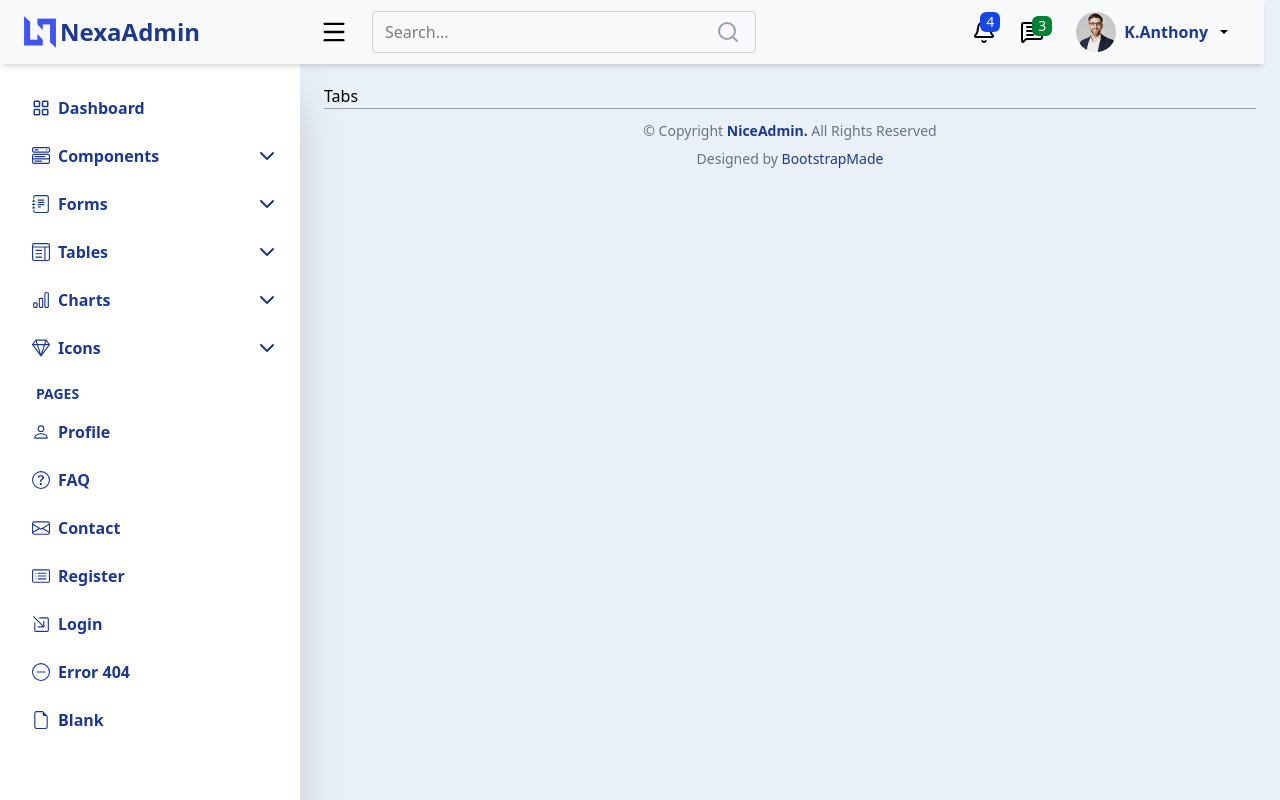
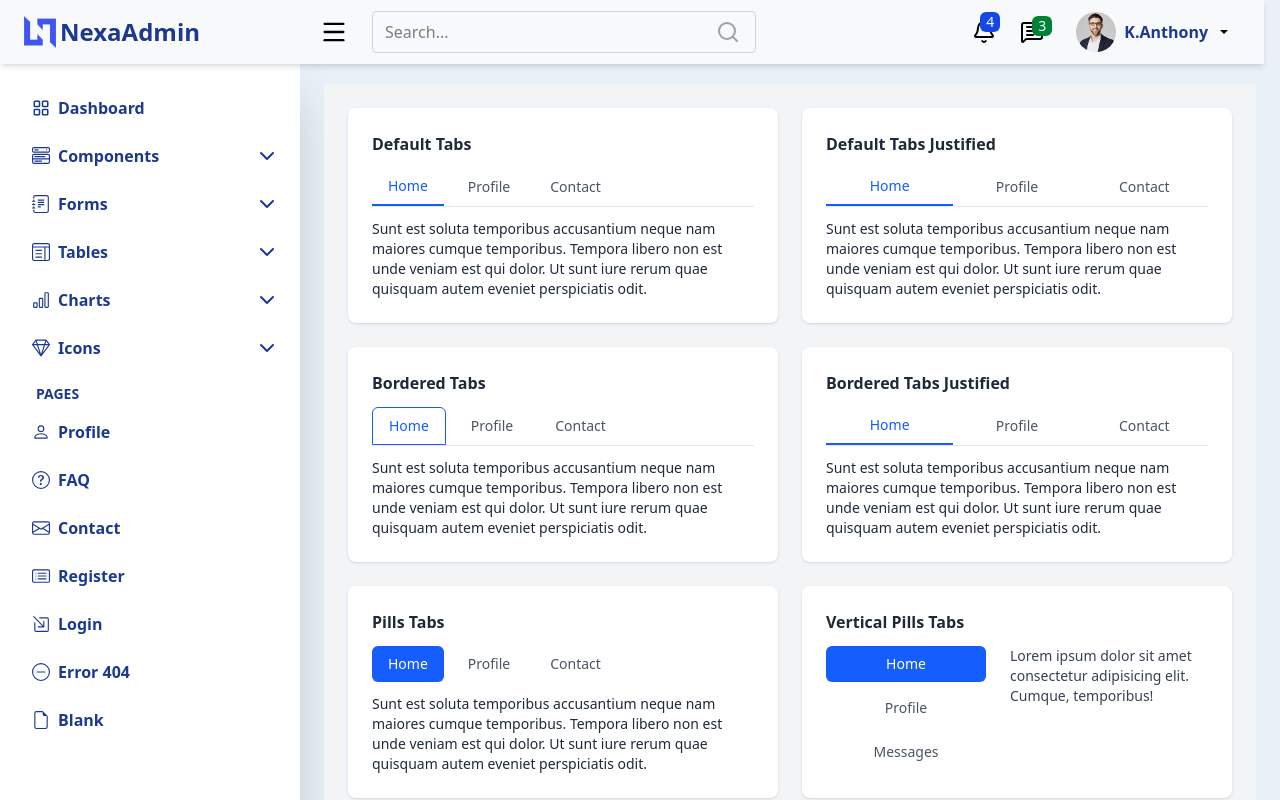
Before and after one commit to James-O/userAdmin, a React (Vite) app: page /tabs in a window 1280 px wide. Built offline with nearby package versions, Linux system fonts and the light colour scheme.

Commit message:
I worked on the tabs page and I updated the bages

```diff
--- a/src/components/dashboard/Dashboardss.jsx
+++ b/src/components/dashboard/Dashboardss.jsx
@@ -1,4 +1,4 @@
-import React, { useState, useEffect, useRef } from "react";
+import React from "react";
 import Chart from "react-apexcharts";
 import { Link } from "react-router-dom";
 import {
@@ -96,15 +96,7 @@ function Dashboardss() {
     },
   };
 
-  const [selected, setSelected] = useState("5");
-  const [isOpen, setIsOpen] = useState(false);
 
-  const sections = ["5", "10", "15", "20", "All"];
-
-  const handleSelect = (section) => {
-    setSelected(section);
-    setIsOpen(false);
-  };
 
   return (
     <div className="pb-15 w-full overflow-y-auto" id="dashboard">
--- a/src/components/dashboard/SearchableTable.jsx
+++ b/src/components/dashboard/SearchableTable.jsx
@@ -1,4 +1,4 @@
-import React, { useState } from "react";
+import React from "react";
 import { BsFillCaretDownFill, BsFillCaretUpFill, BsThreeDots } from "react-icons/bs";
 import Threedotmenu from "./Threedotmenu";
 
--- a/src/pages/Tabs.jsx
+++ b/src/pages/Tabs.jsx
@@ -1,8 +1,206 @@
-import React from 'react'
+import React, { useState } from "react";
 
- function Tabs() {
+export default function Tabs() {
+  // Utility for horizontal tab styles
+  const Tabs = ({ tabs, activeTab, setActiveTab, type }) => {
+    const base =
+      "px-4 py-2 text-sm font-medium cursor-pointer transition duration-200";
+    const styles = {
+      active: {
+        default: "border-b-2 border-blue-600 text-blue-600",
+        bordered: "border border-blue-600 text-blue-600 rounded-t-md",
+        pills: "bg-blue-600 text-white rounded-md",
+      },
+      inactive: {
+        default: "text-gray-600 hover:text-blue-600",
+        bordered: "border border-transparent text-gray-600 hover:text-blue-600",
+        pills: "text-gray-600 hover:bg-blue-100 rounded-md",
+      },
+    };
+
+    return (
+      <div
+        className={`flex flex-wrap gap-2 border-b border-gray-200 mb-3 ${
+          type === "pills" ? "border-none" : ""
+        }`}
+      >
+        {tabs.map((tab) => (
+          <button
+            key={tab}
+            onClick={() => setActiveTab(tab)}
+            className={`${base} ${
+              activeTab === tab ? styles.active[type] : styles.inactive[type]
+            }`}
+          >
+            {tab}
+          </button>
+        ))}
+      </div>
+    );
+  };
+
+  // Vertical Pills Component
+  const VerticalTabs = ({ tabs, activeTab, setActiveTab }) => (
+    <div className="flex flex-col sm:flex-row gap-6">
+      <div className="flex sm:flex-col flex-row sm:w-40 gap-2 sm:gap-2 w-full justify-between sm:justify-start">
+        {tabs.map((tab) => (
+          <button
+            key={tab}
+            onClick={() => setActiveTab(tab)}
+            className={`px-4 py-2 text-sm font-medium rounded-md ${
+              activeTab === tab
+                ? "bg-blue-600 text-white"
+                : "hover:bg-blue-100 text-gray-600"
+            }`}
+          >
+            {tab}
+          </button>
+        ))}
+      </div>
+      <div className="flex-1 text-sm text-gray-700">
+        {activeTab === "Home" && (
+          <p>
+            Lorem ipsum dolor sit amet consectetur adipisicing elit. Cumque,
+            temporibus!
+          </p>
+        )}
+        {activeTab === "Profile" && (
+          <p>
+            Doloremque obcaecati at, quas facilis porro placeat saepe fuga
+            delectus.
+          </p>
+        )}
+        {activeTab === "Messages" && (
+          <p>
+            Sapiente animi molestiae illo voluptas ad alias eveniet dolorum
+            deleniti.
+          </p>
+        )}
+      </div>
+    </div>
+  );
+
+  // States for all tab groups
+  const [defaultTab, setDefaultTab] = useState("Home");
+  const [defaultJustifiedTab, setDefaultJustifiedTab] = useState("Home");
+  const [borderedTab, setBorderedTab] = useState("Home");
+  const [borderedJustifiedTab, setBorderedJustifiedTab] = useState("Home");
+  const [pillsTab, setPillsTab] = useState("Home");
+  const [verticalPillsTab, setVerticalPillsTab] = useState("Home");
+
+  const tabContents = {
+    Home: "Sunt est soluta temporibus accusantium neque nam maiores cumque temporibus. Tempora libero non est unde veniam est qui dolor. Ut sunt iure rerum quae quisquam autem eveniet perspiciatis odit.",
+    Profile:
+      "Accusantium quibusdam perspiciatis qui qui omnis magnam. Officiis accusamus impedit molestias nostrum veniam. Qui amet ipsum iure.",
+    Contact:
+      "Tempora libero non est unde veniam est qui dolor. Ut sunt iure rerum quae quisquam autem eveniet perspiciatis odit. Fuga sequi sed ea saepe at unde.",
+  };
+
   return (
-    <div>Tabs</div>
-  )
+    <div className="p-6 bg-gray-100 min-h-screen text-gray-800 space-y-6">
+      {/* Responsive Grid for Tab Groups */}
+      <div className="grid grid-cols-1 md:grid-cols-2 gap-6">
+        {/* Default Tabs */}
+        <div className="bg-white p-6 rounded-lg shadow">
+          <h2 className="font-semibold mb-3">Default Tabs</h2>
+          <Tabs
+            tabs={["Home", "Profile", "Contact"]}
+            activeTab={defaultTab}
+            setActiveTab={setDefaultTab}
+            type="default"
+          />
+          <p className="text-sm">{tabContents[defaultTab]}</p>
+        </div>
+
+        {/* Default Tabs Justified */}
+        <div className="bg-white p-6 rounded-lg shadow">
+          <h2 className="font-semibold mb-3">Default Tabs Justified</h2>
+          <div className="flex justify-between border-b border-gray-200 mb-3">
+            {["Home", "Profile", "Contact"].map((tab) => (
+              <button
+                key={tab}
+                onClick={() => setDefaultJustifiedTab(tab)}
+                className={`w-full px-4 py-2 text-sm font-medium ${
+                  defaultJustifiedTab === tab
+                    ? "border-b-2 border-blue-600 text-blue-600"
+                    : "text-gray-600 hover:text-blue-600"
+                }`}
+              >
+                {tab}
+              </button>
+            ))}
+          </div>
+          <p className="text-sm">{tabContents[defaultJustifiedTab]}</p>
+        </div>
+
+        {/* Bordered Tabs */}
+        <div className="bg-white p-6 rounded-lg shadow">
+          <h2 className="font-semibold mb-3">Bordered Tabs</h2>
+          <Tabs
+            tabs={["Home", "Profile", "Contact"]}
+            activeTab={borderedTab}
+            setActiveTab={setBorderedTab}
+            type="bordered"
+          />
+          <p className="text-sm">{tabContents[borderedTab]}</p>
+        </div>
+
+        {/* Bordered Tabs Justified */}
+        <div className="bg-white p-6 rounded-lg shadow">
+          <h2 className="font-semibold mb-3">Bordered Tabs Justified</h2>
+          <div className="flex justify-between border-b border-gray-200 mb-3">
+            {["Home", "Profile", "Contact"].map((tab) => (
+              <button
+                key={tab}
+                onClick={() => setBorderedJustifiedTab(tab)}
+                className={`w-full px-4 py-2 text-sm font-medium ${
+                  borderedJustifiedTab === tab
+                    ? "border-b-2 border-blue-600 text-blue-600"
+                    : "text-gray-600 hover:text-blue-600"
+                }`}
+              >
+                {tab}
+              </button>
+            ))}
+          </div>
+          <p className="text-sm">{tabContents[borderedJustifiedTab]}</p>
+        </div>
+
+        {/* Pills Tabs */}
+        <div className="bg-white p-6 rounded-lg shadow">
+          <h2 className="font-semibold mb-3">Pills Tabs</h2>
+          <Tabs
+            tabs={["Home", "Profile", "Contact"]}
+            activeTab={pillsTab}
+            setActiveTab={setPillsTab}
+            type="pills"
+          />
+          <p className="text-sm">{tabContents[pillsTab]}</p>
+        </div>
+
+        {/* Vertical Pills Tabs */}
+        <div className="bg-white p-6 rounded-lg shadow">
+          <h2 className="font-semibold mb-3">Vertical Pills Tabs</h2>
+          <VerticalTabs
+            tabs={["Home", "Profile", "Messages"]}
+            activeTab={verticalPillsTab}
+            setActiveTab={setVerticalPillsTab}
+          />
+        </div>
+      </div>
+
+      {/* Footer */}
+      <footer className="text-center text-sm text-gray-500 pt-6 border-t">
+        © Copyright <span className="font-semibold text-blue-600">NiceAdmin</span>. All Rights Reserved
+        <br />
+        Designed by{" "}
+        <a
+          href="#"
+          className="text-blue-600 hover:underline"
+        >
+          BootstrapMade
+        </a>
+      </footer>
+    </div>
+  );
 }
-export default Tabs
```
Also changed, not shown: src/components/dashboard/Recharts.jsx (+56 -107 lines), src/pages/Bages.jsx (+189 -85 lines), 1 other file (tests, documents, lock files or other folders).
